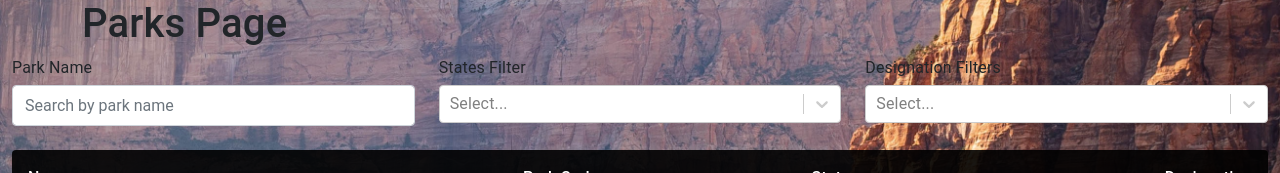
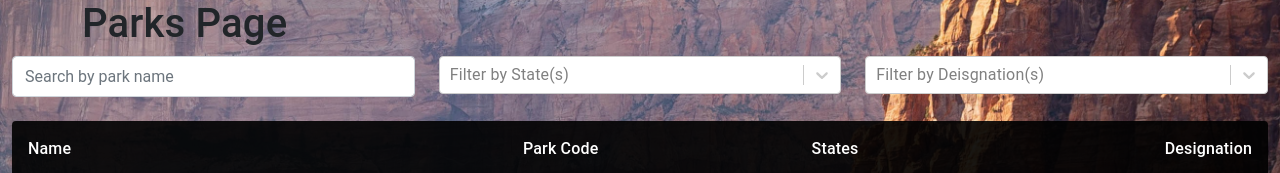
Before and after one commit to Mark-Mulligan/outdoor-adventures-v2.0, a React (Create React App) app in the folder client/: page /parks in a window 1280 px wide. Shown: the top 173 px of the page. Built offline with nearby package versions, Linux system fonts and the light colour scheme; no server answers.

Commit message:
more edits to select elements on park query page

```diff
--- a/client/src/components/inputs/SearchFilters.css
+++ /dev/null
@@ -1,3 +0,0 @@
-.search-wrapper {
-  background: #fff;
-}
--- a/client/src/components/inputs/SearchFilters.js
+++ /dev/null
@@ -1,38 +0,0 @@
-import { Multiselect } from 'multiselect-react-dropdown';
-import './SearchFilters.css';
-
-const SearchFilters = ({ id, options, isObject, handleChange, placeholder }) => {
-  const handleSelect = (selectedList, selectedItem) => {
-    let resultArr = [];
-    selectedList.forEach((item) => {
-      resultArr.push(item.id ? item.id : item);
-    });
-    handleChange(resultArr);
-  };
-
-  const handleDelete = (selectedList) => {
-    const resultArr = [];
-    if (selectedList.length > 0) {
-      selectedList.forEach((item) => {
-        resultArr.push(item.id ? item.id : item);
-      });
-      handleChange(resultArr);
-      return;
-    }
-    handleChange(resultArr);
-  };
-
-  return (
-    <Multiselect
-      id={id}
-      options={options} // Options to display in the dropdown
-      isObject={isObject} // Property name to display in the dropdown options
-      onSelect={handleSelect}
-      onRemove={handleDelete}
-      displayValue="name"
-      placeholder={placeholder}
-    />
-  );
-};
-
-export default SearchFilters;
--- a/client/src/components/tables/PaginatedTable.js
+++ b/client/src/components/tables/PaginatedTable.js
@@ -11,7 +11,6 @@ import TableRow from '@material-ui/core/TableRow';
 import Paper from '@material-ui/core/Paper';
 import Select from 'react-select';
 
-import SearchFilters from '../inputs/SearchFilters';
 import TablePagination from './TablePagination';
 
 import './PaginatedTable.css';
@@ -182,7 +181,9 @@ const PaginatedTable = () => {
     <div className="container-fluid parks-table-container">
       <div className="row">
         <div className="col-md-4 col-12 mb-4">
-          <label htmlFor="parkname-input">Park Name</label>
+          <label htmlFor="parkname-input" className="visually-hidden">
+            Park Name
+          </label>
           <input
             value={parkName}
             onChange={onInputChange}
@@ -194,12 +195,28 @@ const PaginatedTable = () => {
           />
         </div>
         <div className="col-md-4 col-12 mb-4">
-          <label htmlFor="states-select">States Filter</label>
-          <Select options={stateList} isMulti onChange={onStateSelectChange} />
+          <label htmlFor="states-select" className="visually-hidden">
+            States Filter
+          </label>
+          <Select
+            name="states-select"
+            placeholder="Filter by State(s)"
+            options={stateList}
+            isMulti
+            onChange={onStateSelectChange}
+          />
         </div>
         <div className="col-md-4 col-12 mb-4">
-          <label htmlFor="designation-select">Designation Filters</label>
-          <Select options={designationList} isMulti onChange={onDesignationSelectChange} />
+          <label htmlFor="designation-select" className="visually-hidden">
+            Designation Filters
+          </label>
+          <Select
+            name="designation-select"
+            placeholder="Filter by Deisgnation(s)"
+            options={designationList}
+            isMulti
+            onChange={onDesignationSelectChange}
+          />
         </div>
       </div>
       <TableContainer component={Paper} className={classes.tableContainer}>
```
